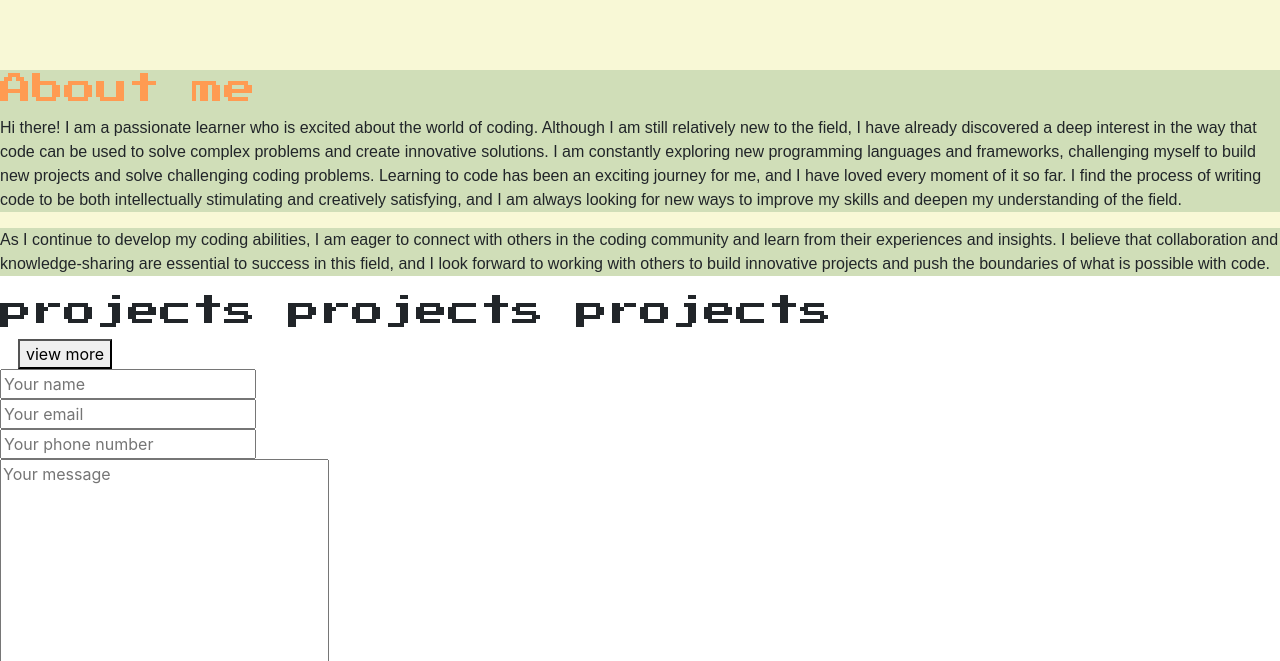
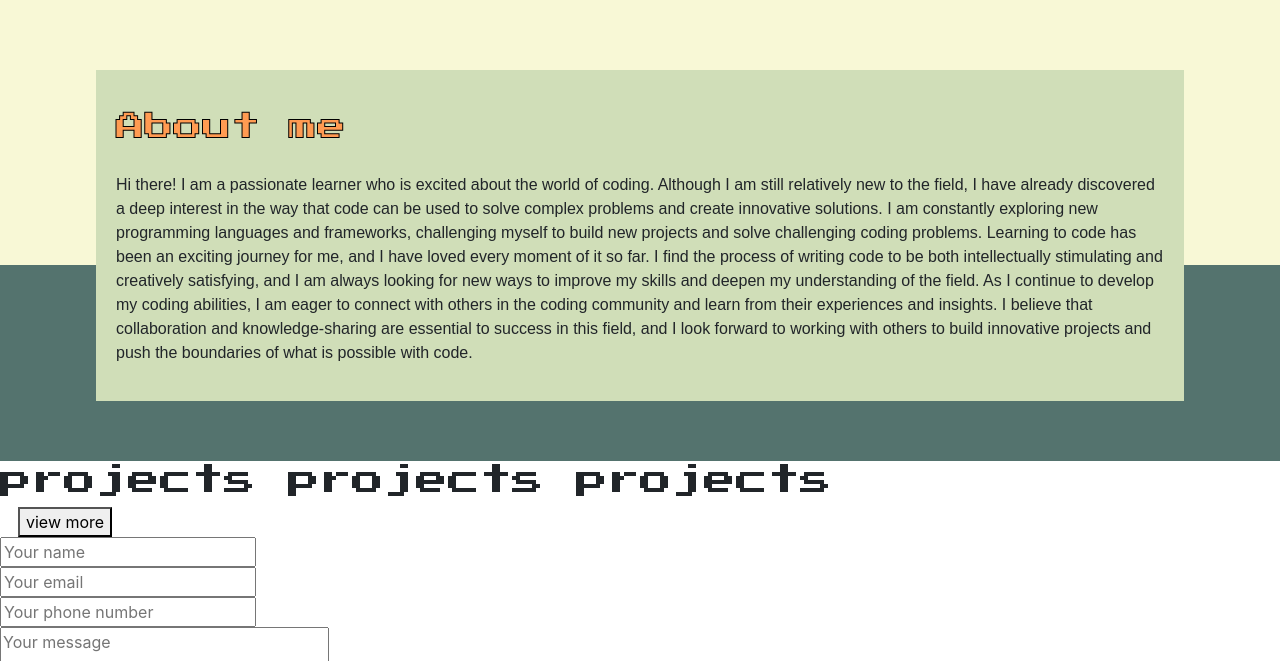
Before and after one commit to erandysuxx/PreEntrega2-Solorzano, a plain HTML site: page index.html in a window 1280 px wide. Shown: the part 786-1447 px from the top of the page. Drawn offline with nearby package versions, Linux system fonts and the light colour scheme; a web font is replaced by a local one.

Commit message:
finalizado la seccion de about me

```diff
--- a/css/style.css
+++ b/css/style.css
@@ -1,6 +1,7 @@
 :root {
     --light-yellow: #F8F8D6;
     --black-green: #2E4347;
+    --medium-green: #54736E;
     --dark-green: #5D7E62;
     --light-green: #D0DEB8;
     --orange: #FF9B52;
@@ -49,20 +50,28 @@ p {
 }
 
 .about-me {
-    background-color: var(--light-yellow);
+    background: var(--light-green); /* agrego esta por si el navegador no es compatible con los gradientes */
+    background: linear-gradient(180deg, var(--light-yellow) 50%, var(--medium-green) 50%);
+    display: flex;
+    justify-content: center;
+    padding-bottom: 60px;
+
 }
+
+
 .about-me h2 {
     color: var(--orange);
+    font-size: 1.8rem;
+    -webkit-text-stroke: 1px black; /* para hacer los bordes de las letras negro */
+    padding: 20px 0;
 }
 
-.about-me-yellow {
-    background-color: var(--light-yellow);
+.about-me p {
+    font-size: 1rem;
 }
 
-.about-me-green {
-    background-color: var(--dark-green);
+.about-me-text {
+    background-color: var(--light-green);
+    width: 85%;
+    padding: 20px;
 }
-
-.about-half {
-    background-color: var(--light-green);
-}
--- a/index.html
+++ b/index.html
@@ -52,21 +52,13 @@
         </h1>
     </section>
     <section class="about-me">
-        <div class="about-me-yellow">
-            <div class="about-half">
-                <h2>About me</h2>
-                <p>
+        <div class="about-me-text">
+            <h2>About me</h2>
+            <p>
                 Hi there! I am a passionate learner who is excited about the world of coding. Although I am still relatively new to the field, I have already discovered a deep interest in the way that code can be used to solve complex problems and create innovative solutions. I am constantly exploring new programming languages and frameworks, challenging myself to build new projects and solve challenging coding problems.
                 Learning to code has been an exciting journey for me, and I have loved every moment of it so far. I find the process of writing code to be both intellectually stimulating and creatively satisfying, and I am always looking for new ways to improve my skills and deepen my understanding of the field.
+                As I continue to develop my coding abilities, I am eager to connect with others in the coding community and learn from their experiences and insights. I believe that collaboration and knowledge-sharing are essential to success in this field, and I look forward to working with others to build innovative projects and push the boundaries of what is possible with code.
             </p>
-            </div>
-        </div>
-        <div class="about-me-green">
-            <div class="about-half">
-                <p>
-                    As I continue to develop my coding abilities, I am eager to connect with others in the coding community and learn from their experiences and insights. I believe that collaboration and knowledge-sharing are essential to success in this field, and I look forward to working with others to build innovative projects and push the boundaries of what is possible with code.
-                </p>
-            </div>
         </div>
     </section>
     <section>
```
